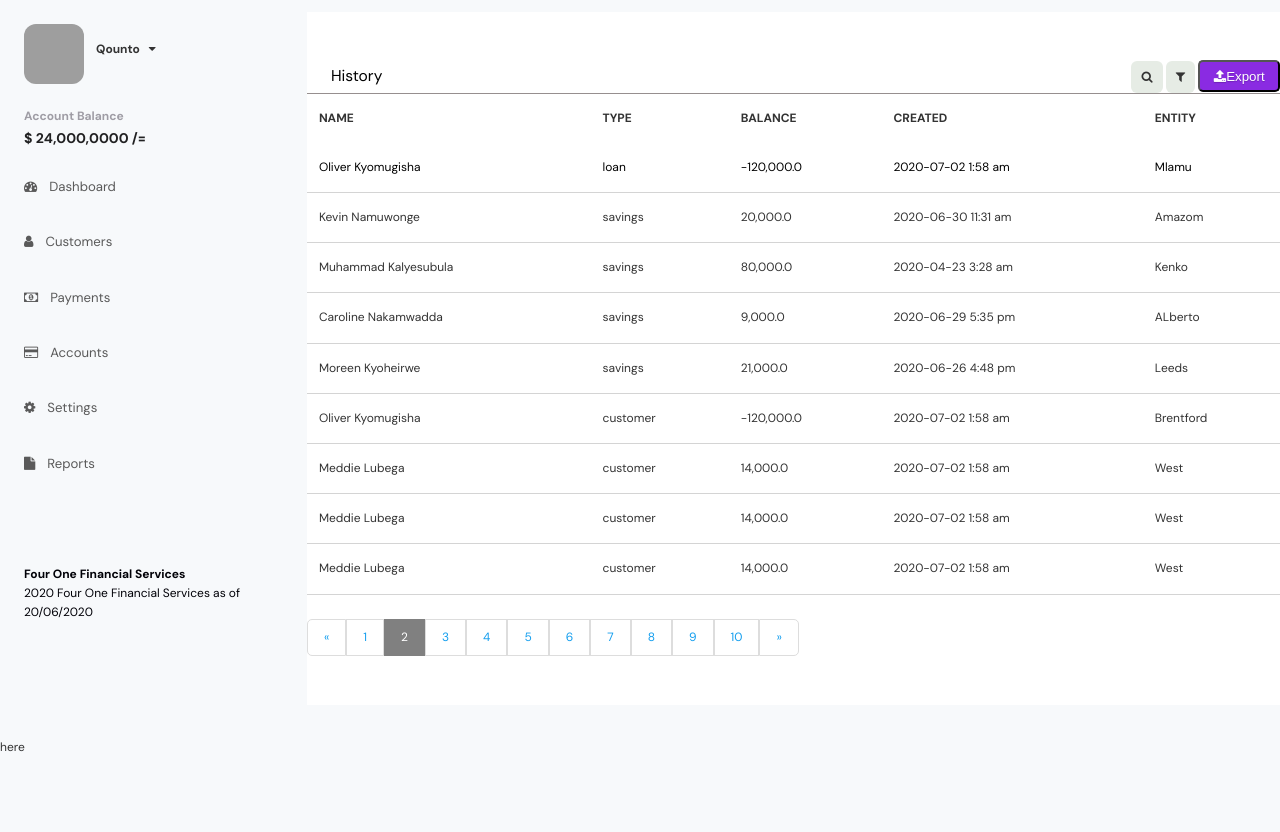
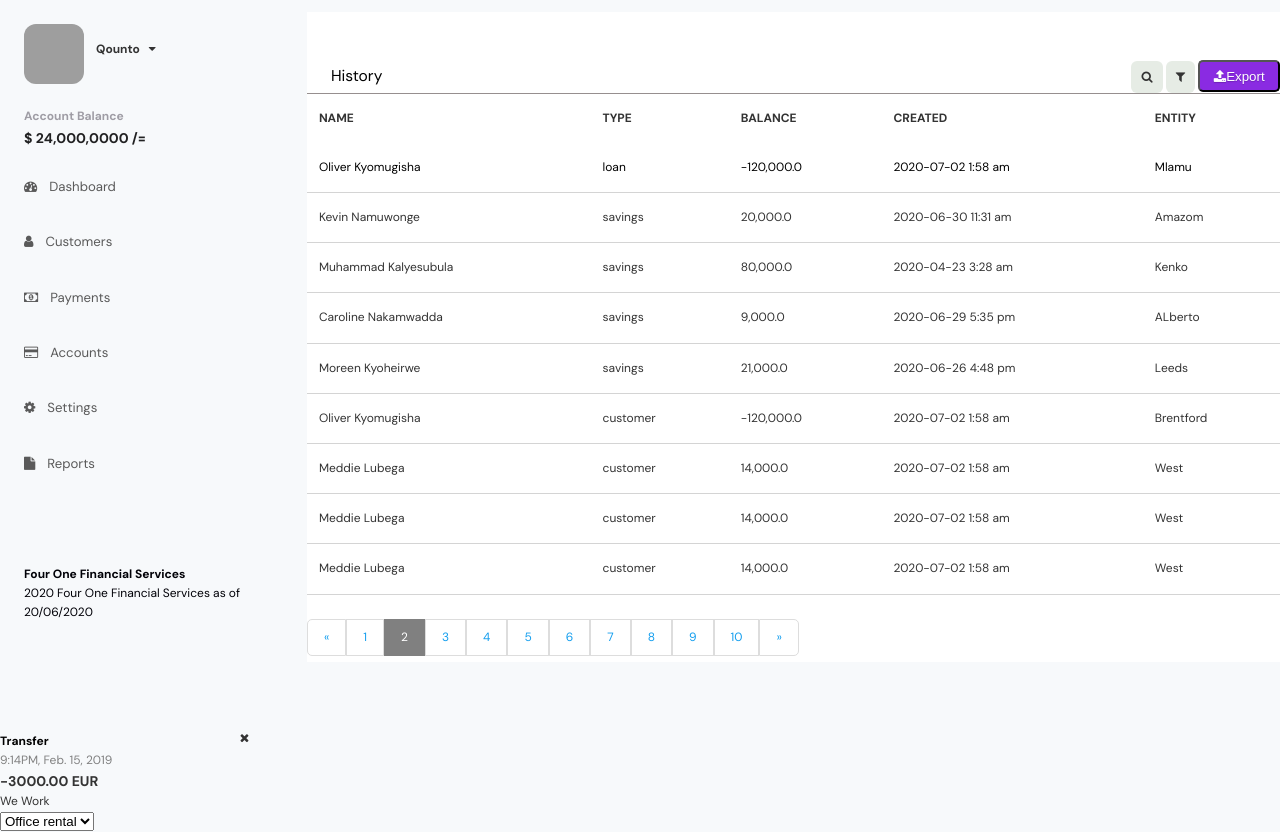
Before and after one commit to Atwinenickson/transactionlayout, a plain HTML site: page index.html in a window 1280 px wide. Before the commit the page ends 800 px from the top, so only its background shows below. Drawn offline with nearby package versions, Linux system fonts and the light colour scheme; grey boxes are pictures that could not be loaded.

```diff
--- a/css/index.scss
+++ b/css/index.scss
@@ -271,5 +271,34 @@
         }
     }
 
+    .details {
+        margin-top: 2rem;
+
+        .heading {
+            margin-top: 1rem;
+            display: flex;
+            flex-direction: row;
+            justify-content: center;
+
+            span {
+                h4 {
+                    color: black;
+                }
+
+                p {
+                    color: gray;
+                }
+            }
+
+            i {
+                margin-left: auto;
+            }
+        }
+
+        .details {
+            background-color: white;
+        }
+    }
+
 
 }
--- a/index.html
+++ b/index.html
@@ -152,8 +152,28 @@
       <!--end of psgination-->
       </div>
 
-      <div>
-        <p>here</p>
+      <div class="details">
+        <div class="heading">
+          <span>
+            <h4>Transfer</h4>
+            <p>9:14PM, Feb. 15, 2019</p>
+          </span>
+          <i class="fa fa-times" aria-hidden="true"></i>
+        </div>
+        <div class"content">
+
+          <div class="sum">
+            <span>
+              <h3>-3000.00 EUR</h3>
+            <p>We Work</p>
+            </span>
+            <select>
+              <option value="0">Office rental</option>
+              <option value="1">Others</option>
+            </select>
+          </div>
+
+        </div>
       </div>
     </div>
 
```
Also changed, not shown: css/index.css, css/index.min.css.
